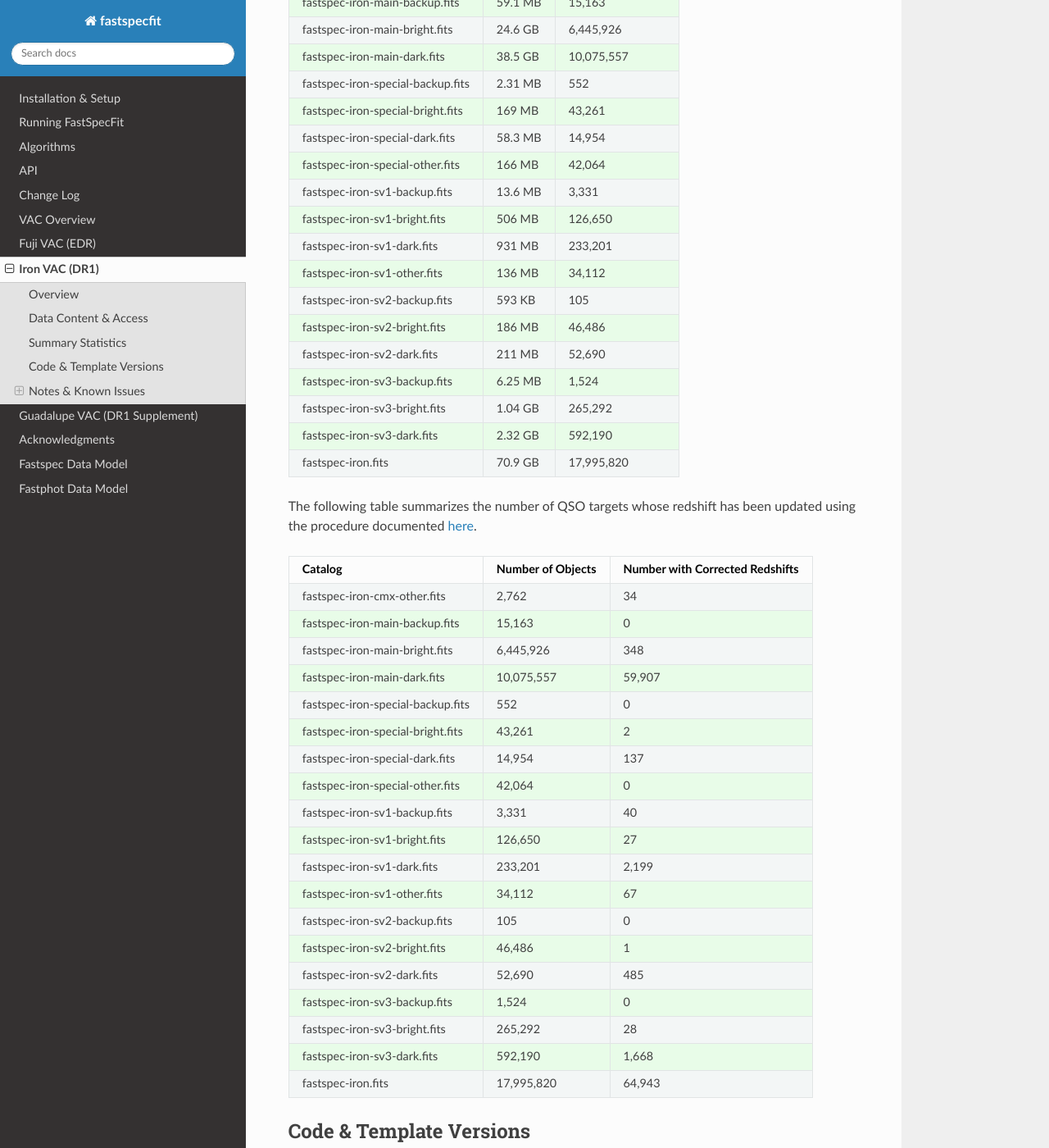
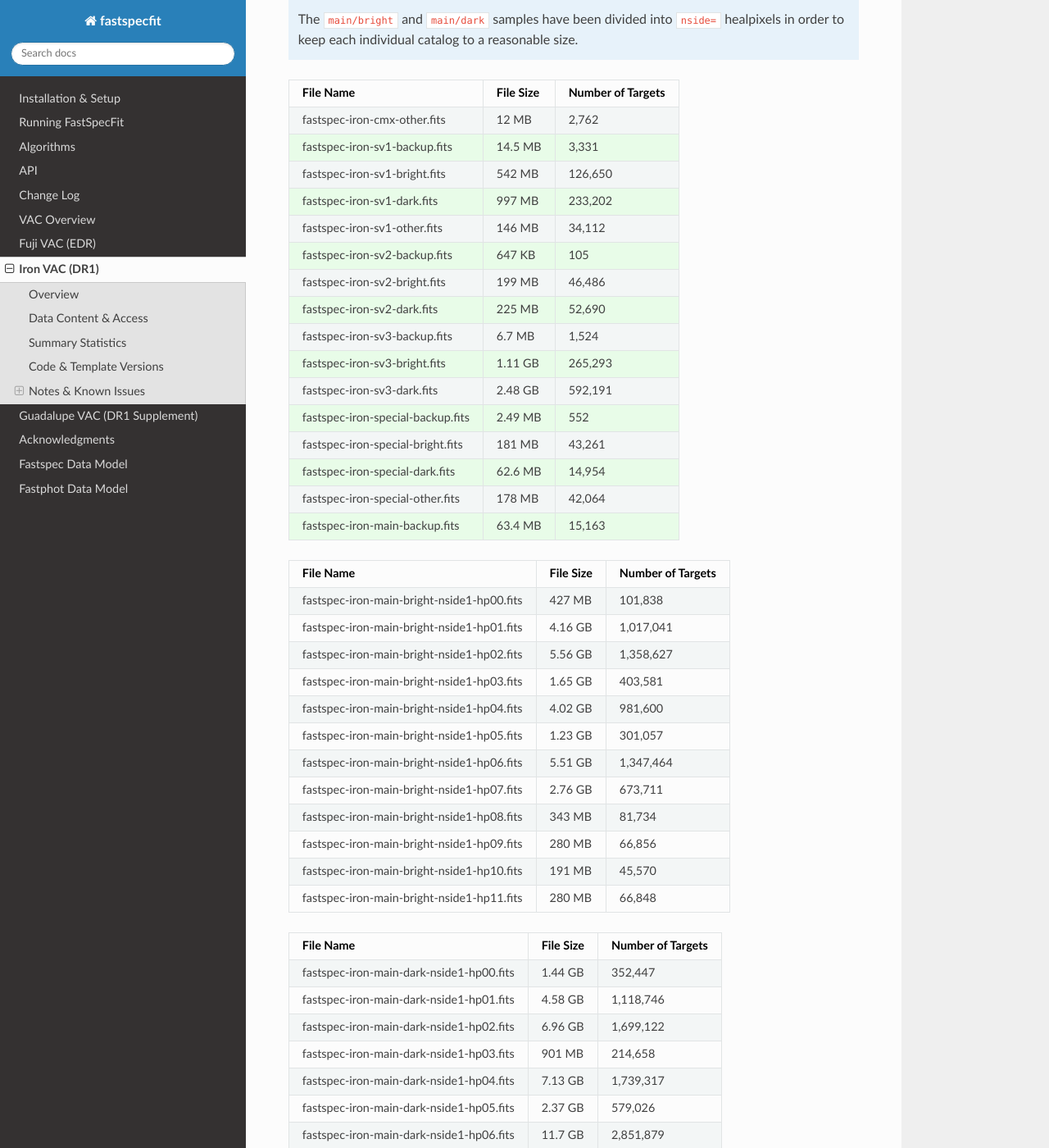
Before and after one commit to desihub/fastspecfit, a Sphinx documentation site: the page built from doc/iron.rst, in a window 1280 px wide and 1400 px high, scrolled down 1359 px. Shown: the whole window at 82% size. Built offline with Sphinx 7.4.7 and the Read the Docs theme 3.1.0, drawn with Linux system fonts in a browser that asks for light colours; some of the changed text lies outside the part shown.

Commit message:
begin updating loa docs

```diff
--- a/doc/iron.rst
+++ b/doc/iron.rst
@@ -42,65 +42,75 @@ click on the following links:
 Summary Statistics
 ------------------
 
-The next two tables summarize the size and number of targets in each merged
-catalog. The first table gives the sample in each survey and program, while the
-second table combines all the individual programs into separate ``main``,
-``sv``, and ``special`` catalogs.
+The following four tables summarize the size and number of objects in
+each merged catalog. The first table lists the objects in the
+``main/backup`` program and in the ``cmx``, ``sv1``, ``sv2``, ``sv3``,
+and ``special`` surveys; and the second and third tables list the
+number of objects in the ``main/bright`` and ``main/dark`` program,
+respectively.
+
+.. note::
+
+   The ``main/bright`` and ``main/dark`` samples have been divided
+   into ``nside=`` healpixels in order to keep each individual catalog
+   to a reasonable size.
 
 .. rst-class:: columns
 
 ================================= ========= =================
 File Name                         File Size Number of Targets
 ================================= ========= =================
-fastspec-iron-cmx-other.fits      11.2 MB   2,762
-fastspec-iron-main-backup.fits    59.1 MB   15,163
-fastspec-iron-main-bright.fits    24.6 GB   6,445,926
-fastspec-iron-main-dark.fits      38.5 GB   10,075,557
-fastspec-iron-special-backup.fits 2.31 MB   552
-fastspec-iron-special-bright.fits 169 MB    43,261
-fastspec-iron-special-dark.fits   58.3 MB   14,954
-fastspec-iron-special-other.fits  166 MB    42,064
-fastspec-iron-sv1-backup.fits     13.6 MB   3,331
-fastspec-iron-sv1-bright.fits     506 MB    126,650
-fastspec-iron-sv1-dark.fits       931 MB    233,201
-fastspec-iron-sv1-other.fits      136 MB    34,112
-fastspec-iron-sv2-backup.fits     593 KB    105
-fastspec-iron-sv2-bright.fits     186 MB    46,486
-fastspec-iron-sv2-dark.fits       211 MB    52,690
-fastspec-iron-sv3-backup.fits     6.25 MB   1,524
-fastspec-iron-sv3-bright.fits     1.04 GB   265,292
-fastspec-iron-sv3-dark.fits       2.32 GB   592,190
-fastspec-iron.fits                70.9 GB   17,995,820
+fastspec-iron-cmx-other.fits      12 MB     2,762
+fastspec-iron-sv1-backup.fits     14.5 MB   3,331
+fastspec-iron-sv1-bright.fits     542 MB    126,650
+fastspec-iron-sv1-dark.fits       997 MB    233,202
+fastspec-iron-sv1-other.fits      146 MB    34,112
+fastspec-iron-sv2-backup.fits     647 KB    105
+fastspec-iron-sv2-bright.fits     199 MB    46,486
+fastspec-iron-sv2-dark.fits       225 MB    52,690
+fastspec-iron-sv3-backup.fits     6.7 MB    1,524
+fastspec-iron-sv3-bright.fits     1.11 GB   265,293
+fastspec-iron-sv3-dark.fits       2.48 GB   592,191
+fastspec-iron-special-backup.fits 2.49 MB   552
+fastspec-iron-special-bright.fits 181 MB    43,261
+fastspec-iron-special-dark.fits   62.6 MB   14,954
+fastspec-iron-special-other.fits  178 MB    42,064
+fastspec-iron-main-backup.fits    63.4 MB   15,163
 ================================= ========= =================
 
-The following table summarizes the number of QSO targets whose redshift has been
-updated using the procedure documented :ref:`here<qso redshifts>`.
+========================================== ========= =================
+File Name                                  File Size Number of Targets
+========================================== ========= =================
+fastspec-iron-main-bright-nside1-hp00.fits 427 MB    101,838
+fastspec-iron-main-bright-nside1-hp01.fits 4.16 GB   1,017,041
+fastspec-iron-main-bright-nside1-hp02.fits 5.56 GB   1,358,627
+fastspec-iron-main-bright-nside1-hp03.fits 1.65 GB   403,581
+fastspec-iron-main-bright-nside1-hp04.fits 4.02 GB   981,600
+fastspec-iron-main-bright-nside1-hp05.fits 1.23 GB   301,057
+fastspec-iron-main-bright-nside1-hp06.fits 5.51 GB   1,347,464
+fastspec-iron-main-bright-nside1-hp07.fits 2.76 GB   673,711
+fastspec-iron-main-bright-nside1-hp08.fits 343 MB    81,734
+fastspec-iron-main-bright-nside1-hp09.fits 280 MB    66,856
+fastspec-iron-main-bright-nside1-hp10.fits 191 MB    45,570
+fastspec-iron-main-bright-nside1-hp11.fits 280 MB    66,848
+========================================== ========= =================
 
-.. rst-class:: columns
-
-================================= ================= ===============================
-Catalog                           Number of Objects Number with Corrected Redshifts
-================================= ================= ===============================
-fastspec-iron-cmx-other.fits      2,762             34
-fastspec-iron-main-backup.fits    15,163            0
-fastspec-iron-main-bright.fits    6,445,926         348
-fastspec-iron-main-dark.fits      10,075,557        59,907
-fastspec-iron-special-backup.fits 552               0
-fastspec-iron-special-bright.fits 43,261            2
-fastspec-iron-special-dark.fits   14,954            137
-fastspec-iron-special-other.fits  42,064            0
-fastspec-iron-sv1-backup.fits     3,331             40
-fastspec-iron-sv1-bright.fits     126,650           27
-fastspec-iron-sv1-dark.fits       233,201           2,199
-fastspec-iron-sv1-other.fits      34,112            67
-fastspec-iron-sv2-backup.fits     105               0
-fastspec-iron-sv2-bright.fits     46,486            1
-fastspec-iron-sv2-dark.fits       52,690            485
-fastspec-iron-sv3-backup.fits     1,524             0
-fastspec-iron-sv3-bright.fits     265,292           28
-fastspec-iron-sv3-dark.fits       592,190           1,668
-fastspec-iron.fits                17,995,820        64,943
-================================= ================= ===============================
+======================================== ========= =================
+File Name                                File Size Number of Targets
+======================================== ========= =================
+fastspec-iron-main-dark-nside1-hp00.fits 1.44 GB   352,447
+fastspec-iron-main-dark-nside1-hp01.fits 4.58 GB   1,118,746
+fastspec-iron-main-dark-nside1-hp02.fits 6.96 GB   1,699,122
+fastspec-iron-main-dark-nside1-hp03.fits 901 MB    214,658
+fastspec-iron-main-dark-nside1-hp04.fits 7.13 GB   1,739,317
+fastspec-iron-main-dark-nside1-hp05.fits 2.37 GB   579,026
+fastspec-iron-main-dark-nside1-hp06.fits 11.7 GB   2,851,879
+fastspec-iron-main-dark-nside1-hp07.fits 4.23 GB   1,032,151
+fastspec-iron-main-dark-nside1-hp08.fits 910 MB    216,757
+fastspec-iron-main-dark-nside1-hp09.fits 657 MB    156,454
+fastspec-iron-main-dark-nside1-hp10.fits 313 MB    74,463
+fastspec-iron-main-dark-nside1-hp11.fits 171 MB    40,609
+======================================== ========= =================
 
 Code & Template Versions
 ------------------------
@@ -114,42 +124,41 @@ following bit of code::
 
   import fitsio
   from desiutil.depend import Dependencies
-  codever = Dependencies(fitsio.read_header('/path/to/fastspecfit/file.fits, ext=0))
+  codever = Dependencies(fitsio.read_header('/path/to/fastspecfit/file.fits', ext=0))
   for codename, version in codever.items():
       print(codename, version)
 
 .. rst-class:: columns
 
-================ ==========
+================ ============
 Software Package Version(s)
-================ ==========
-python           3.10.8
+================ ============
+python           3.10.14
 numpy            1.22.4
 scipy            1.8.1
-astropy          5.2.1
-yaml             6.0
-matplotlib       3.6.2
-fitsio           1.1.8
-desiutil         3.4.2
-desispec         0.60.2
-desitarget       2.7.0
-desimodel        0.19.0
-speclite         0.17
-fastspecfit      2.5.0, 2.5.1
-================ ==========
+astropy          6.0.1
+yaml             6.0.1
+matplotlib       3.8.4
+fitsio           1.2.1
+desiutil         3.4.3
+desispec         0.68.1
+desitarget       2.8.0
+speclite         0.20
+fastspecfit      3.1.5, 3.2.0
+================ ============
 
 .. rst-class:: columns
 
 ==================== =====
 Environment Variable Value
 ==================== =====
-DESI_ROOT            /dvs_ro/cfs/cdirs/desi
-DUST_DIR             /dvs_ro/cfs/cdirs/cosmo/data/dust/v0_1
-FPHOTO_DIR           /dvs_ro/cfs/cdirs/desi/external/legacysurvey/dr9
-FTEMPLATES_DIR       /dvs_ro/cfs/cdirs/desi/science/gqp/templates/fastspecfit
-FTEMPLATES_FILE      ftemplates-chabrier-1.3.0.fits (see `README.txt`_)
-FPHOTO_FILE          /global/common/software/desi/perlmutter/desiconda/20230111-2.1.0/code/fastspecfit/2.5.1/lib/python3.10/site-packages/fastspecfit/data/legacysurvey-dr9.yaml
-EMLINES_FILE         /global/common/software/desi/perlmutter/desiconda/20230111-2.1.0/code/fastspecfit/2.5.1/lib/python3.10/site-packages/fastspecfit/data/emlines.ecsv
+DESI_SPECTRO_REDUX   /global/cfs/cdirs/desi/spectro/redux
+DUST_DIR             /global/cfs/cdirs/cosmo/data/dust/v0_1
+FPHOTO_DIR           /global/cfs/cdirs/desi/external/legacysurvey/dr9
+FTEMPLATES_DIR       /global/cfs/cdirs/desi/public/external/templates/fastspecfit
+FTEMPLATES_FILE      ftemplates-chabrier-2.0.0.fits (see `README.txt`_)
+FPHOTO_FILE          /global/common/software/desi/perlmutter/desiconda/20240425-2.2.0/code/fastspecfit/3.1.5/lib/python3.10/site-packages/fastspecfit/data/legacysurvey-dr9.yaml
+EMLINES_FILE         /global/common/software/desi/perlmutter/desiconda/20240425-2.2.0/code/fastspecfit/3.1.5/lib/python3.10/site-packages/fastspecfit/data/emlines.ecsv
 ==================== =====
 
 .. _previous versions - iron:
@@ -157,8 +166,23 @@ EMLINES_FILE         /global/common/software/desi/perlmutter/desiconda/20230111-
 Notes & Known Issues
 --------------------
 
-v2.1 (latest release)
+v3.0 (latest release)
 ~~~~~~~~~~~~~~~~~~~~~
+
+* Release date: June 2025
+* ``FastSpecFit`` version: ``3.1.5``, ``3.2.0``
+* Templates: ``ftemplates-chabrier-2.0.0.fits``  (see `README.txt`_).
+* Notes:
+
+  * Several updates to the spectrophotometric templates aimed at addressing the
+    stellar mass bias identified in `issue/#159`_ (see `PR/#166`_):
+
+* Known issues:
+
+  * None at this time.
+
+v2.1
+~~~~
 
 * Release date: January 2024
 * ``FastSpecFit`` version: ``2.5.0``, ``2.5.1``
```
Also changed, not shown: other parts of doc/iron.rst (+5 -5 lines).
